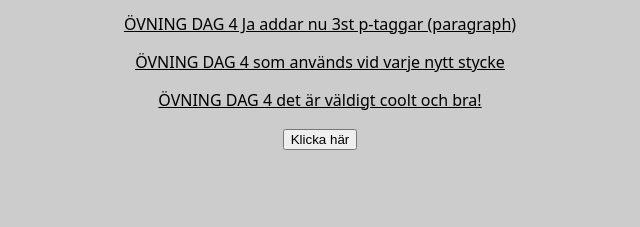
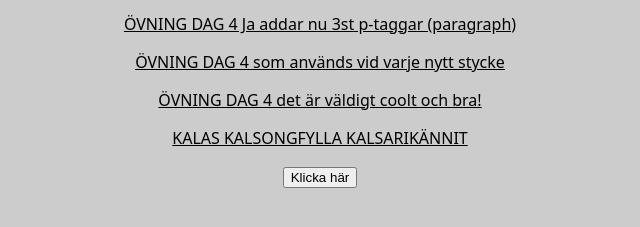
Before and after one commit to Lartzzz/lexicon2026-grupp4-torsdag, a plain HTML site: page index.html in a window 1280 px wide. Shown: the part 111-338 px from the top of the page, without its empty margins (320-960 px from the left). Drawn offline with Linux system fonts and the light colour scheme.

Commit message:
hello testar restore

```diff
--- a/index.html
+++ b/index.html
@@ -11,6 +11,7 @@
   <p>ÖVNING DAG 4 Ja addar nu 3st p-taggar (paragraph)</p>
   <p>ÖVNING DAG 4 som används vid varje nytt stycke</p>
   <p>ÖVNING DAG 4 det är väldigt coolt och bra!</p>
+  <p>KALAS KALSONGFYLLA KALSARIKÄNNIT</p>
   <button id="myButton">Klicka här</button>
   <script src="script.js"></script>
 </body>
```
